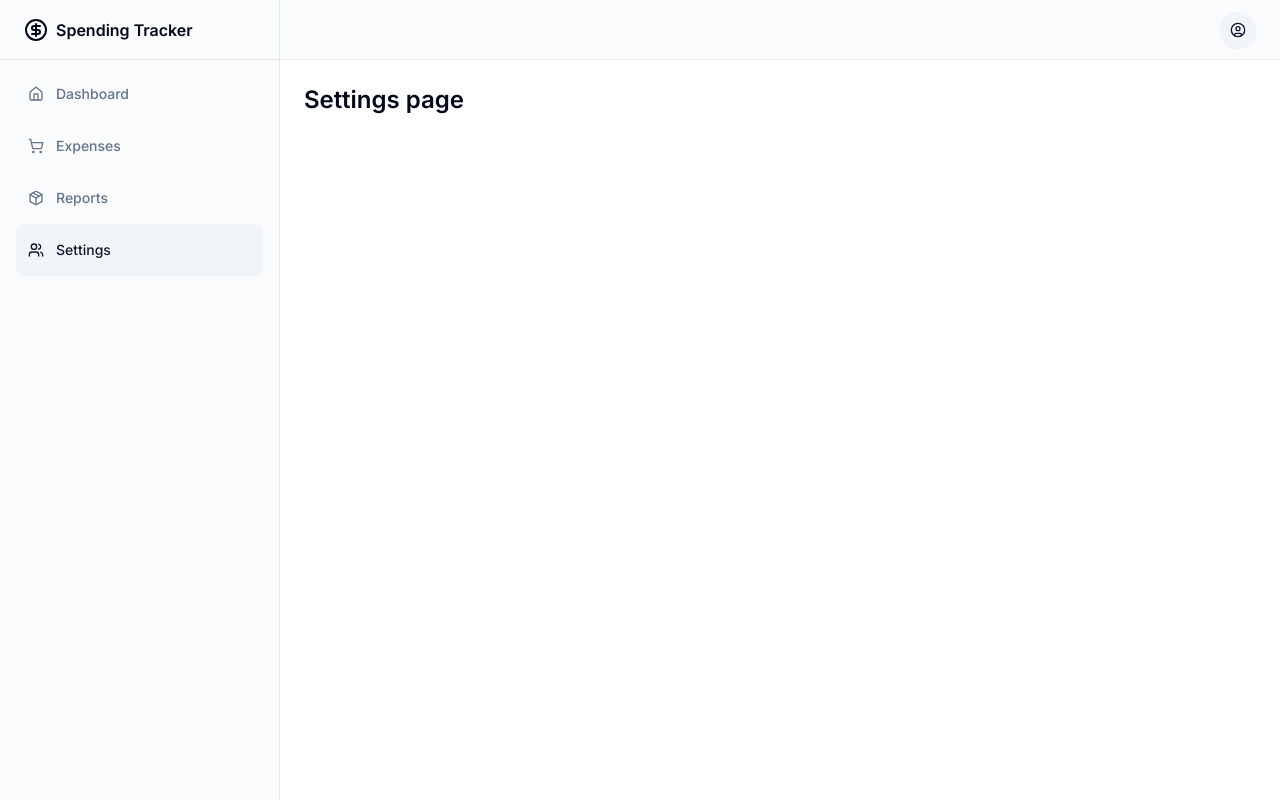
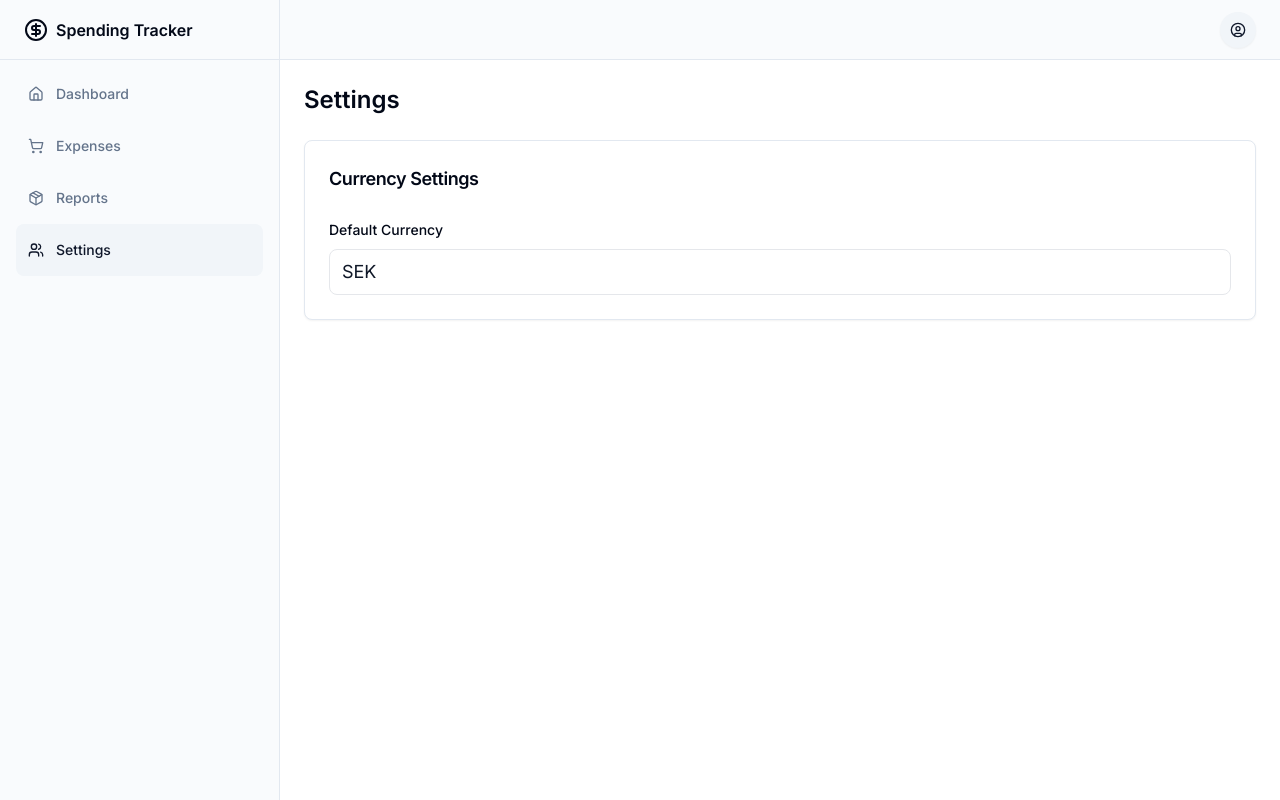
Before and after one commit to matoh/spending-tracker, a Next.js app: page /settings in a window 1280 px wide. Built offline with nearby package versions, Linux system fonts and the light colour scheme.

Commit message:
Implemented simple Dashboard with counters of expenses/reports and Settings page

```diff
--- a/app/settings/page.tsx
+++ b/app/settings/page.tsx
@@ -1,4 +1,5 @@
 import { PageTitle } from '@/components/layout/layout';
+import { Settings } from '@/components/settings/settings';
 import { Metadata } from 'next';
 
 export const metadata: Metadata = {
@@ -7,8 +8,9 @@ export const metadata: Metadata = {
 
 export default function Page() {
   return (
-    <div>
-      <PageTitle text='Settings page' />
+    <div className='space-y-6'>
+      <PageTitle text='Settings' />
+      <Settings />
     </div>
   );
 }
--- a/components/dashboard.tsx
+++ b/components/dashboard.tsx
@@ -1,11 +1,44 @@
 import { PageTitle } from '@/components/layout/layout';
+import { Card, CardContent, CardDescription, CardHeader, CardTitle } from '@/components/ui/card';
+import { fetchExpensesCount, fetchReportsCount } from '@/lib/data';
 
-export function Dashboard() {
+export async function Dashboard() {
+  const [expensesCount, reportsCount] = await Promise.all([
+    fetchExpensesCount(),
+    fetchReportsCount()
+  ]);
+
   return (
     <>
       <div className='flex items-center'>
         <PageTitle text='Dashboard' />
       </div>
+
+      <div className='grid gap-4 md:grid-cols-2 lg:grid-cols-2 mt-6'>
+        <Card>
+          <CardHeader className='flex flex-row items-center justify-between space-y-0 pb-2'>
+            <CardTitle className='text-sm font-medium'>Total Expenses</CardTitle>
+          </CardHeader>
+          <CardContent>
+            <div className='text-2xl font-bold'>{expensesCount}</div>
+            <CardDescription className='text-xs text-muted-foreground'>
+              All recorded expenses
+            </CardDescription>
+          </CardContent>
+        </Card>
+
+        <Card>
+          <CardHeader className='flex flex-row items-center justify-between space-y-0 pb-2'>
+            <CardTitle className='text-sm font-medium'>Total Reports</CardTitle>
+          </CardHeader>
+          <CardContent>
+            <div className='text-2xl font-bold'>{reportsCount}</div>
+            <CardDescription className='text-xs text-muted-foreground'>
+              All generated reports
+            </CardDescription>
+          </CardContent>
+        </Card>
+      </div>
     </>
   );
 }
--- /dev/null
+++ b/components/settings/settings.tsx
@@ -0,0 +1,20 @@
+import { Card, CardContent, CardHeader, CardTitle } from '@/components/ui/card';
+import { BASE_CURRENCY } from '@/lib/constants';
+
+export function Settings() {
+  return (
+    <Card>
+      <CardHeader>
+        <CardTitle className='text-lg'>Currency Settings</CardTitle>
+      </CardHeader>
+      <CardContent>
+        <div className='space-y-2'>
+          <label className='text-sm font-medium'>Default Currency</label>
+          <div className='text-lg text-gray-900 dark:text-gray-100 mt-2 px-3 py-2 rounded-lg border border-gray-200 dark:border-gray-600'>
+            {BASE_CURRENCY}
+          </div>
+        </div>
+      </CardContent>
+    </Card>
+  );
+}
```
